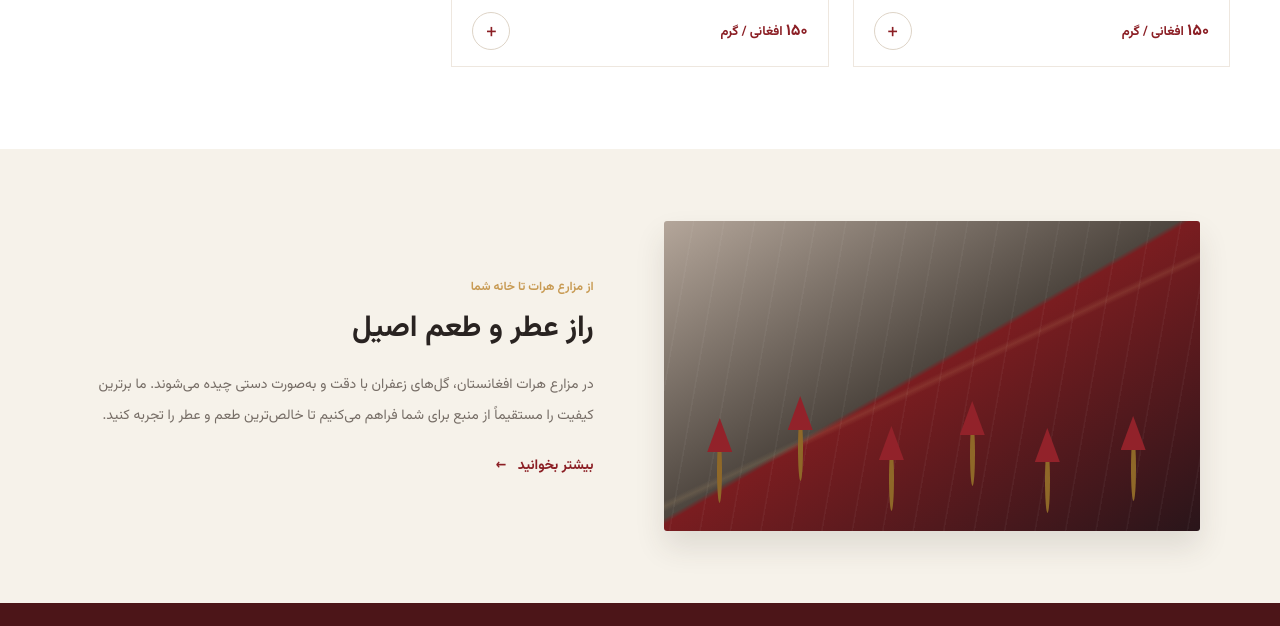
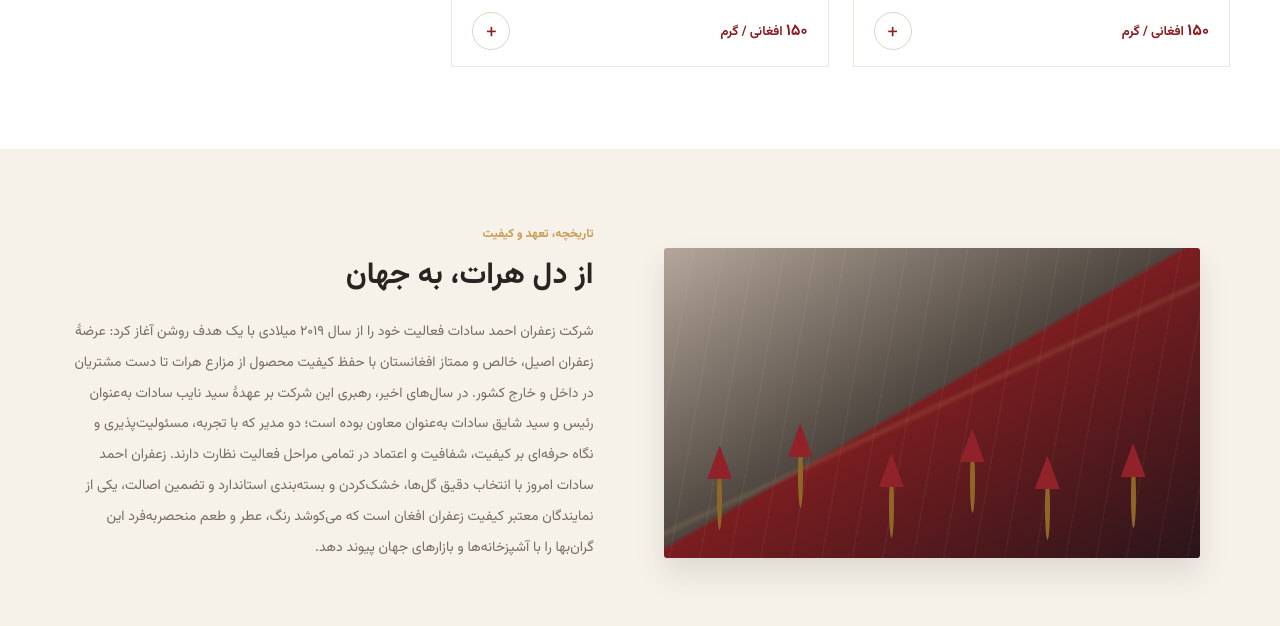
Before and after one commit to sayedshayiqsadat1-bit/ahmadsadatsaffron, a plain HTML site: page index.html in a window 1280 px wide. Shown: the part 1765-2391 px from the top of the page. Drawn offline with Linux system fonts and the light colour scheme.

Commit message:
Add files via upload

```diff
--- a/index.html
+++ b/index.html
@@ -230,10 +230,9 @@
             </div>
           </div>
           <div class="story-copy">
-            <span class="section-kicker">از مزارع هرات تا خانه شما</span>
-            <h2>راز عطر و طعم اصیل</h2>
-            <p>در مزارع هرات افغانستان، گل‌های زعفران با دقت و به‌صورت دستی چیده می‌شوند. ما برترین کیفیت را مستقیماً از منبع برای شما فراهم می‌کنیم تا خالص‌ترین طعم و عطر را تجربه کنید.</p>
-            <a class="text-button dark" href="#">بیشتر بخوانید <span>←</span></a>
+            <span class="section-kicker">تاریخچه، تعهد و کیفیت</span>
+            <h2>از دل هرات، به جهان</h2>
+            <p>شرکت زعفران احمد سادات فعالیت خود را از سال ۲۰۱۹ میلادی با یک هدف روشن آغاز کرد: عرضهٔ زعفران اصیل، خالص و ممتاز افغانستان با حفظ کیفیت محصول از مزارع هرات تا دست مشتریان در داخل و خارج کشور. در سال‌های اخیر، رهبری این شرکت بر عهدهٔ سید نایب سادات به‌عنوان رئیس و سید شایق سادات به‌عنوان معاون بوده است؛ دو مدیر که با تجربه، مسئولیت‌پذیری و نگاه حرفه‌ای بر کیفیت، شفافیت و اعتماد در تمامی مراحل فعالیت نظارت دارند. زعفران احمد سادات امروز با انتخاب دقیق گل‌ها، خشک‌کردن و بسته‌بندی استاندارد و تضمین اصالت، یکی از نمایندگان معتبر کیفیت زعفران افغان است که می‌کوشد رنگ، عطر و طعم منحصر‌به‌فرد این گران‌بها را با آشپزخانه‌ها و بازارهای جهان پیوند دهد.</p>
           </div>
         </div>
       </section>
```
